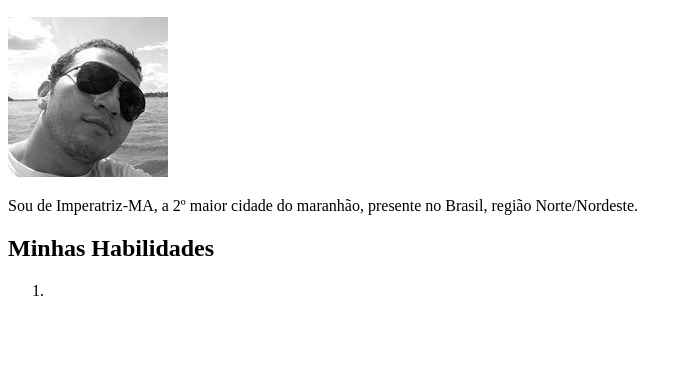
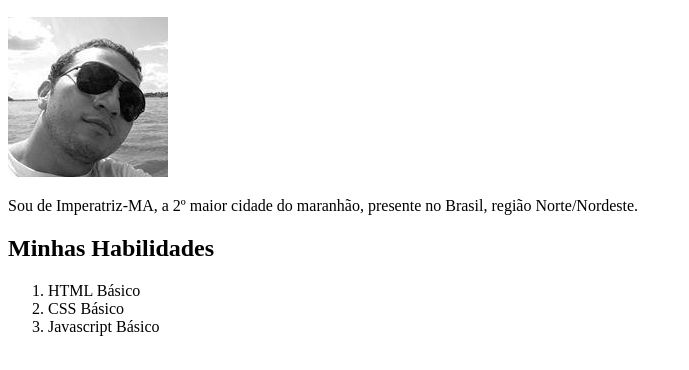
Before and after one commit to mauriciorlima/portfolio, a plain HTML site: page index.html in a window 1280 px wide. Shown: the part 110-480 px from the top of the page, without its empty margins (0-689 px from the left). Drawn offline with Linux system fonts and the light colour scheme.

Commit message:
Adicionando Lista de Habilidades

```diff
--- a/index.html
+++ b/index.html
@@ -13,7 +13,9 @@
     <P>Sou de Imperatriz-MA, a 2º maior cidade do maranhão, presente no Brasil, região Norte/Nordeste.</P>
     <h2>Minhas Habilidades</h2>
     <ol>
-        <li></li>
+        <li>HTML Básico</li>
+        <li>CSS Básico</li>
+        <li>Javascript Básico</li>
     </ol>
 </body>
 </html>
```
